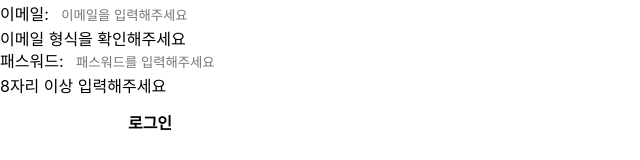
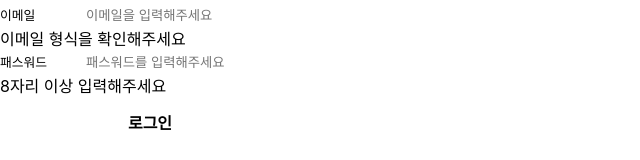
Before and after one commit to uhgenie7/todoList-With-TanStack-Query, a Next.js app: page /auth in a window 1280 px wide. Shown: the top 160 px of the page, without its empty margins (0-640 px from the left). Built offline with nearby package versions, Linux system fonts and the light colour scheme.

Commit message:
feat: Label component

```diff
--- a/src/components/atoms/Label/index.tsx
+++ b/src/components/atoms/Label/index.tsx
@@ -1,5 +1,15 @@
+import styled from 'styled-components';
+
 const Label = ({ labelFor, labelValue }: { labelFor: string; labelValue: string }) => {
-  return <label htmlFor={labelFor}>{labelValue}: </label>;
+  return <Container htmlFor={labelFor}>{labelValue}</Container>;
 };
 
 export default Label;
+
+const Container = styled.label`
+  display: inline-block;
+  width: 70px;
+  font-size: 0.8rem;
+  margin-right: 0.5rem;
+  outline: none;
+`;
```
